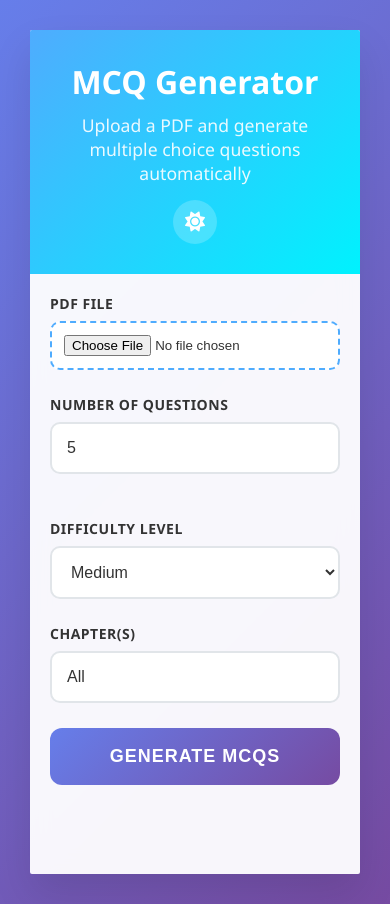
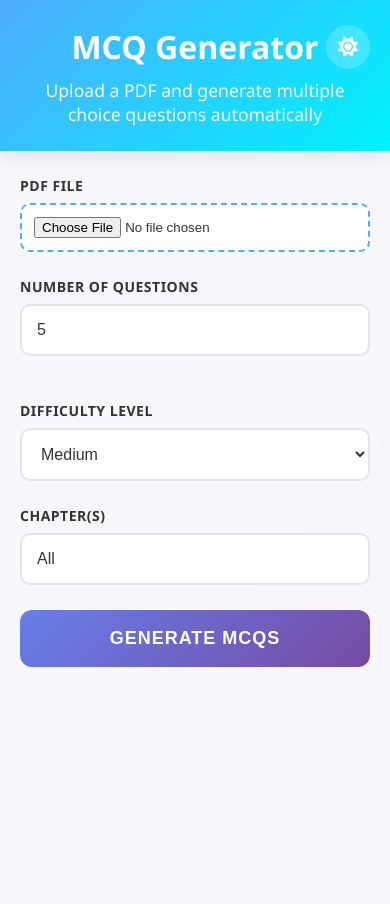
Before and after one commit to manmeetsantre/IEEE_TechRush, a Flask app: page / in a window 390 px wide. After the commit the page ends 667 px from the top, so only its background shows below. Run offline with Flask 3, Linux system fonts and the light colour scheme.

Commit message:
solved some css issues

```diff
--- a/static/script.js
+++ b/static/script.js
@@ -1,4 +1,3 @@
-
  // Theme toggle functionality
         const themeToggle = document.getElementById('theme-toggle');
         const currentTheme = localStorage.getItem('theme');
@@ -58,7 +57,7 @@
                 }
             } catch (error) {
                 showError('Network error: Please check if the backend server is running');
-                console.log('Error:', error);
+                console.error('Error:', error);
             } finally {
                 // Hide loading state
                 document.getElementById('loading').style.display = 'none';
--- a/static/styles.css
+++ b/static/styles.css
@@ -41,33 +41,27 @@
             font-family: 'Segoe UI', Tahoma, Geneva, Verdana, sans-serif;
             background: linear-gradient(135deg, var(--bg-gradient-start) 0%, var(--bg-gradient-end) 100%);
             min-height: 100vh;
-            display: flex;
-            align-items: center;
-            justify-content: center;
-            padding: 30px;
             color: var(--text-color);
             transition: background 0.3s ease;
         }
 
         .container {
             background: var(--container-bg);
-            border-radius: 20px;
-            box-shadow: 0 20px 40px var(--shadow-color);
-            /* max-width: 800px; */
+            min-height: 100vh;
             width: 100%;
-            height: 100vh;
-            margin: 0;
-            overflow: hidden;
             backdrop-filter: blur(10px);
             transition: all 0.3s ease;
+            display: flex;
+            flex-direction: column;
         }
 
         .header {
             background: linear-gradient(135deg, var(--header-gradient-start) 0%, var(--header-gradient-end) 100%);
             color: var(--header-text);
-            padding: 30px;
+            padding: 30px 40px;
             text-align: center;
             position: relative;
+            box-shadow: 0 4px 20px var(--shadow-color);
         }
 
         .header h1 {
@@ -84,8 +78,8 @@
         /* Theme Toggle Styles */
         .theme-toggle {
             position: absolute;
-            top: 20px;
-            right: 20px;
+            top: 30px;
+            right: 40px;
             width: 44px;
             height: 44px;
             border-radius: 50%;
@@ -127,7 +121,11 @@
 
         /* Content Styles */
         .content {
+            flex: 1;
             padding: 40px;
+            max-width: 1200px;
+            margin: 0 auto;
+            width: 100%;
         }
 
         .form-group {
@@ -368,9 +372,8 @@
         }
 
         @media (max-width: 768px) {
-            .container {
-                margin: 0px;
-                border-radius: 2px;
+            .header {
+                padding: 25px 20px;
             }
 
             .header h1 {
@@ -378,7 +381,7 @@
             }
 
             .content {
-                padding: 20px;
+                padding: 25px 20px;
             }
 
             .form-row {
@@ -390,8 +393,23 @@
             }
 
             .theme-toggle {
-                position: static;
-                margin: 15px auto 0;
+                top: 25px;
+                right: 20px;
+            }
+
+            .mcq-content {
+                font-size: 12px;
+                max-height: 400px;
+            }
+        }
+
+        @media (max-width: 480px) {
+            .metadata {
+                grid-template-columns: 1fr;
+            }
+
+            .summary-section, .mcq-section {
+                padding: 20px;
             }
         }
 /* MCQ CARD STYLES */
```
Also changed, not shown: other parts of static/styles.css (+44 -38 lines). Lines whose indentation alone changed are shown as unchanged.
